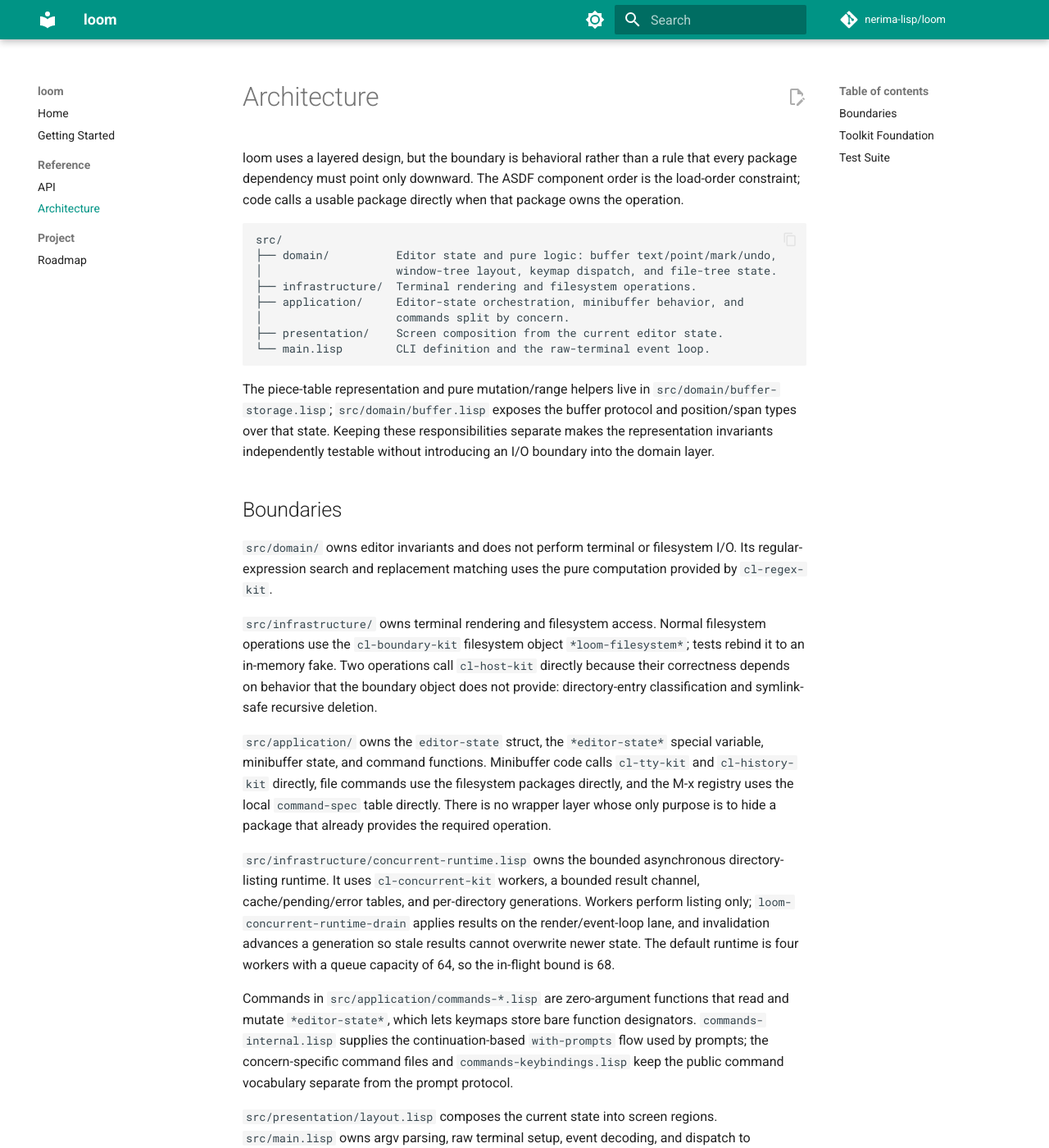
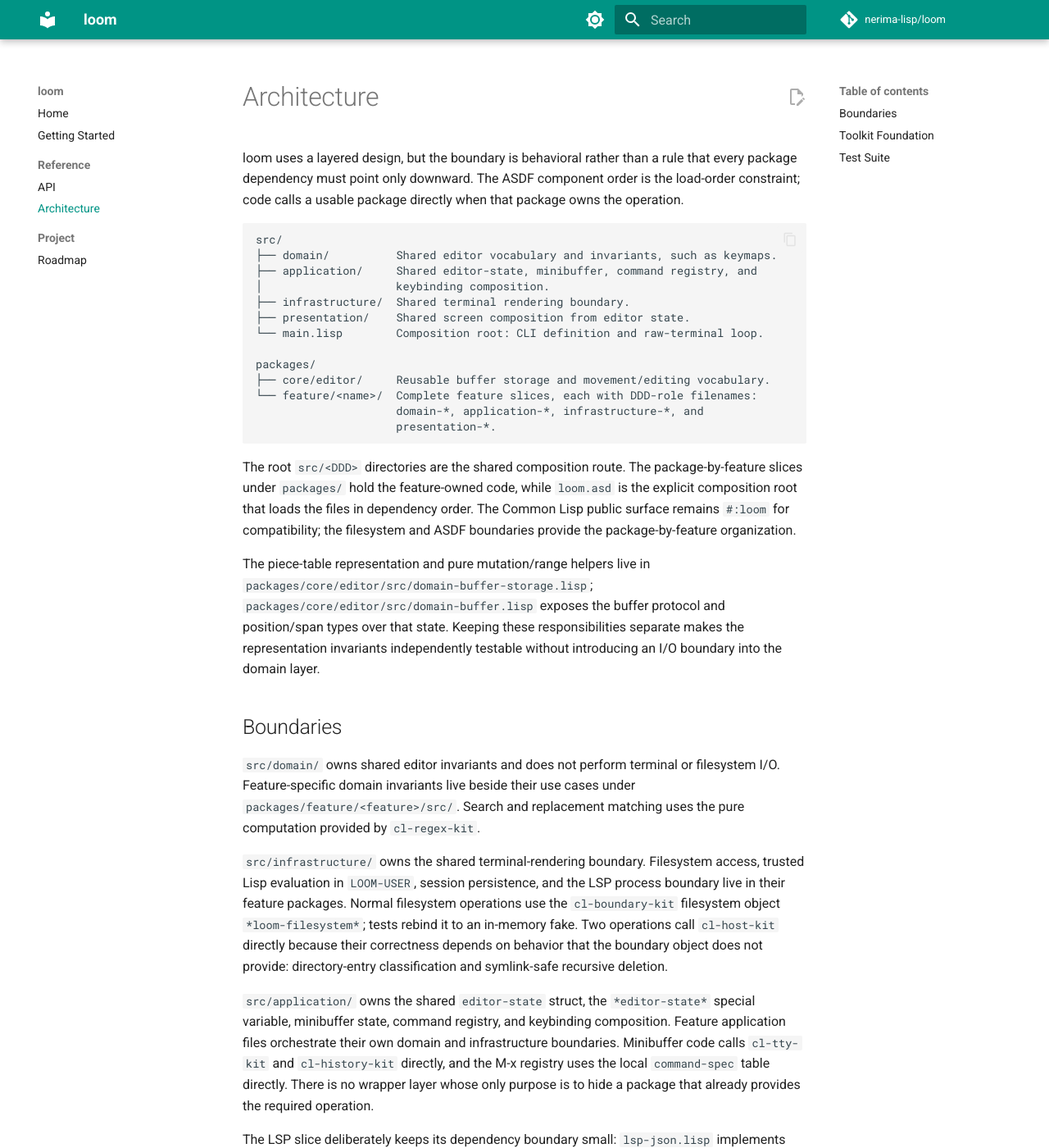
Before and after one commit to nerima-lisp/loom, an MkDocs documentation site: the page built from docs/src/reference/architecture.md, in a window 1280 px wide and 1400 px high. Shown: the whole window at 82% size. Built offline with MkDocs 1.6.1 and Material for MkDocs 9.7.7, drawn with Linux system fonts in a browser that asks for light colours; comment, search, counter and statistics services are not loaded; some of the changed text lies outside the part shown.

Commit message:
docs: update package architecture and editor surface

````diff
--- a/docs/src/reference/architecture.md
+++ b/docs/src/reference/architecture.md
@@ -7,43 +7,64 @@ directly when that package owns the operation.
 
 ```
 src/
-├── domain/          Editor state and pure logic: buffer text/point/mark/undo,
-│                    window-tree layout, keymap dispatch, and file-tree state.
-├── infrastructure/  Terminal rendering and filesystem operations.
-├── application/     Editor-state orchestration, minibuffer behavior, and
-│                    commands split by concern.
-├── presentation/    Screen composition from the current editor state.
-└── main.lisp        CLI definition and the raw-terminal event loop.
+├── domain/          Shared editor vocabulary and invariants, such as keymaps.
+├── application/     Shared editor-state, minibuffer, command registry, and
+│                    keybinding composition.
+├── infrastructure/  Shared terminal rendering boundary.
+├── presentation/    Shared screen composition from editor state.
+└── main.lisp        Composition root: CLI definition and raw-terminal loop.
+
+packages/
+├── core/editor/     Reusable buffer storage and movement/editing vocabulary.
+└── feature/<name>/  Complete feature slices, each with DDD-role filenames:
+                     domain-*, application-*, infrastructure-*, and
+                     presentation-*.
 ```
 
+The root `src/<DDD>` directories are the shared composition route. The
+package-by-feature slices under `packages/` hold the feature-owned code, while
+`loom.asd` is the explicit composition root that loads the files in dependency
+order. The Common Lisp public surface remains `#:loom` for compatibility; the
+filesystem and ASDF boundaries provide the package-by-feature organization.
+
 The piece-table representation and pure mutation/range helpers live in
-`src/domain/buffer-storage.lisp`; `src/domain/buffer.lisp` exposes the buffer
-protocol and position/span types over that state. Keeping these responsibilities
-separate makes the representation invariants independently testable without
-introducing an I/O boundary into the domain layer.
+`packages/core/editor/src/domain-buffer-storage.lisp`;
+`packages/core/editor/src/domain-buffer.lisp` exposes the buffer protocol and
+position/span types over that state. Keeping these responsibilities separate
+makes the representation invariants independently testable without introducing
+an I/O boundary into the domain layer.
 
 ## Boundaries
 
-`src/domain/` owns editor invariants and does not perform terminal or
-filesystem I/O. Its regular-expression search and replacement matching uses
+`src/domain/` owns shared editor invariants and does not perform terminal or
+filesystem I/O. Feature-specific domain invariants live beside their use cases
+under `packages/feature/<feature>/src/`. Search and replacement matching uses
 the pure computation provided by `cl-regex-kit`.
 
-`src/infrastructure/` owns terminal rendering and filesystem access. Normal
-filesystem operations use the `cl-boundary-kit` filesystem object
-`*loom-filesystem*`; tests rebind it to an in-memory fake. Two operations call
-`cl-host-kit` directly because their correctness depends on behavior that the
-boundary object does not provide: directory-entry classification and
-symlink-safe recursive deletion.
+`src/infrastructure/` owns the shared terminal-rendering boundary. Filesystem
+access, trusted Lisp evaluation in `LOOM-USER`, session persistence, and the LSP
+process boundary live in their feature packages. Normal filesystem operations
+use the `cl-boundary-kit` filesystem object `*loom-filesystem*`; tests rebind it
+to an in-memory fake. Two operations call `cl-host-kit` directly because their
+correctness depends on behavior that the boundary object does not provide:
+directory-entry classification and symlink-safe recursive deletion.
 
-`src/application/` owns the `editor-state` struct, the `*editor-state*`
-special variable, minibuffer state, and command functions. Minibuffer code
-calls `cl-tty-kit` and `cl-history-kit` directly, file commands use the
-filesystem packages directly, and the M-x registry uses the local
-`command-spec` table directly.
-There is no wrapper layer whose only purpose is to hide a package that already
-provides the required operation.
+`src/application/` owns the shared `editor-state` struct, the
+`*editor-state*` special variable, minibuffer state, command registry, and
+keybinding composition. Feature application files orchestrate their own
+domain and infrastructure boundaries. Minibuffer code calls `cl-tty-kit` and
+`cl-history-kit` directly, and the M-x registry uses the local `command-spec`
+table directly. There is no wrapper layer whose only purpose is to hide a
+package that already provides the required operation.
 
-`src/infrastructure/concurrent-runtime.lisp` owns the bounded asynchronous
+The LSP slice deliberately keeps its dependency boundary small: `lsp-json.lisp`
+implements JSON values/parser and `lsp-process.lisp` implements framed stdio
+transport without adding a third-party JSON dependency. `lsp-service.lisp`
+handles initialize, `didOpen`/`didChange`, and `publishDiagnostics`. URI
+escaping, capability negotiation, and the graceful shutdown/exit handshake are
+explicit follow-up work; the prompted server command is trusted input.
+
+`packages/feature/file-tree/src/infrastructure-concurrent-runtime.lisp` owns the bounded asynchronous
 directory-listing runtime. It uses `cl-concurrent-kit` workers, a bounded
 result channel, cache/pending/error tables, and per-directory generations.
 Workers perform listing only; `loom-concurrent-runtime-drain` applies results
@@ -51,22 +72,23 @@ on the render/event-loop lane, and invalidation advances a generation so stale
 results cannot overwrite newer state. The default runtime is four workers with
 a queue capacity of 64, so the in-flight bound is 68.
 
-Commands in `src/application/commands-*.lisp` are zero-argument functions
-that read and mutate `*editor-state*`, which lets keymaps store bare function
-designators. `commands-internal.lisp` supplies the continuation-based
-`with-prompts` flow used by prompts; the concern-specific command files and
-`commands-keybindings.lisp` keep the public command vocabulary separate from
-the prompt protocol.
+Commands in the shared application route and in
+`packages/feature/<feature>/src/application-*.lisp` are zero-argument
+functions that read and mutate `*editor-state*`, which lets keymaps store bare
+function designators. `commands-internal.lisp` supplies the
+continuation-based `with-prompts` flow used by prompts;
+`commands-keybindings.lisp` keeps the public keybinding vocabulary separate
+from the prompt protocol.
 
-`src/presentation/layout.lisp` composes the current state into screen
-regions. `src/main.lisp` owns argv parsing, raw terminal setup, event decoding,
-and dispatch to minibuffer, self-insert, or the global keymap.
+`src/presentation/layout.lisp` composes the current state into screen regions.
+`src/main.lisp` owns argv parsing, raw terminal setup, event decoding, and
+dispatch to minibuffer, self-insert, or the global keymap.
 
 ## Toolkit Foundation
 
 - **[cl-tty-kit](https://github.com/nerima-lisp/cl-tty-kit)** provides raw-mode
   terminal sessions, event decoding, and the double-buffered renderer used by
-  the event loop and `infrastructure/terminal-renderer.lisp`.
+  the event loop and `src/infrastructure/terminal-renderer.lisp`.
 - **[cl-boundary-kit](https://github.com/nerima-lisp/cl-boundary-kit)** provides
   the filesystem object used by buffer load/save and most file-tree mutations.
   Its test filesystem keeps those tests independent of a real directory.
@@ -94,6 +116,10 @@ The main ASDF system declares these direct runtime dependencies: `cl-tty-kit`,
 timeouts. The Nix flake pins the runtime and test inputs and supplies the
 development shell used by the commands below.
 
+The LSP process transport uses UIOP and Common Lisp stream primitives directly,
+so it does not add a runtime JSON or process dependency to the toolkit
+foundation.
+
 ## Test Suite
 
 The `loom/test` ASDF system is run by the same script locally and in Nix:
@@ -105,12 +131,20 @@ nix develop -c sbcl --script run-tests.lisp
 The `loom/test` ASDF component order is:
 
 ```text
-package, protocol-test, buffer-test, terminal-renderer-test,
-filesystem-test, window-test, keymap-test, file-tree-test,
-minibuffer-test, commands-test, commands-movement-test,
-commands-editing-test, commands-misc-test, commands-keybindings-test,
-layout-test, main-test, concurrent-runtime-test, advanced-test,
-unit/cli-test, integration/editor-flow-test
+package, unit/protocol-test, unit/buffer-test,
+unit/syntax-highlighting-test, unit/terminal-renderer-test,
+unit/filesystem-test, unit/window-test, unit/keymap-test,
+unit/file-tree-test, unit/minibuffer-test, unit/evaluation-test,
+  unit/cli-test, unit/register-test, unit/keyboard-macro-test,
+  unit/prefix-argument-test,
+  integration/commands-test, integration/lsp-test,
+integration/commands-movement-test, integration/commands-editing-test,
+  integration/commands-misc-test, integration/commands-keybindings-test,
+  integration/register-test, integration/keyboard-macro-test,
+  integration/prefix-argument-test,
+integration/user-init-test, integration/layout-test, integration/session-test,
+integration/main-test, integration/concurrent-runtime-test,
+integration/advanced-test, integration/editor-flow-test
 ```
 
 The suite uses cl-weave's ordinary assertions and its advanced registrations:
````
Also changed, not shown: docs/src/getting-started.md (+10 -5 lines), docs/src/index.md (+9 -6 lines), docs/src/project/roadmap.md (+45 -17 lines), README.md.
